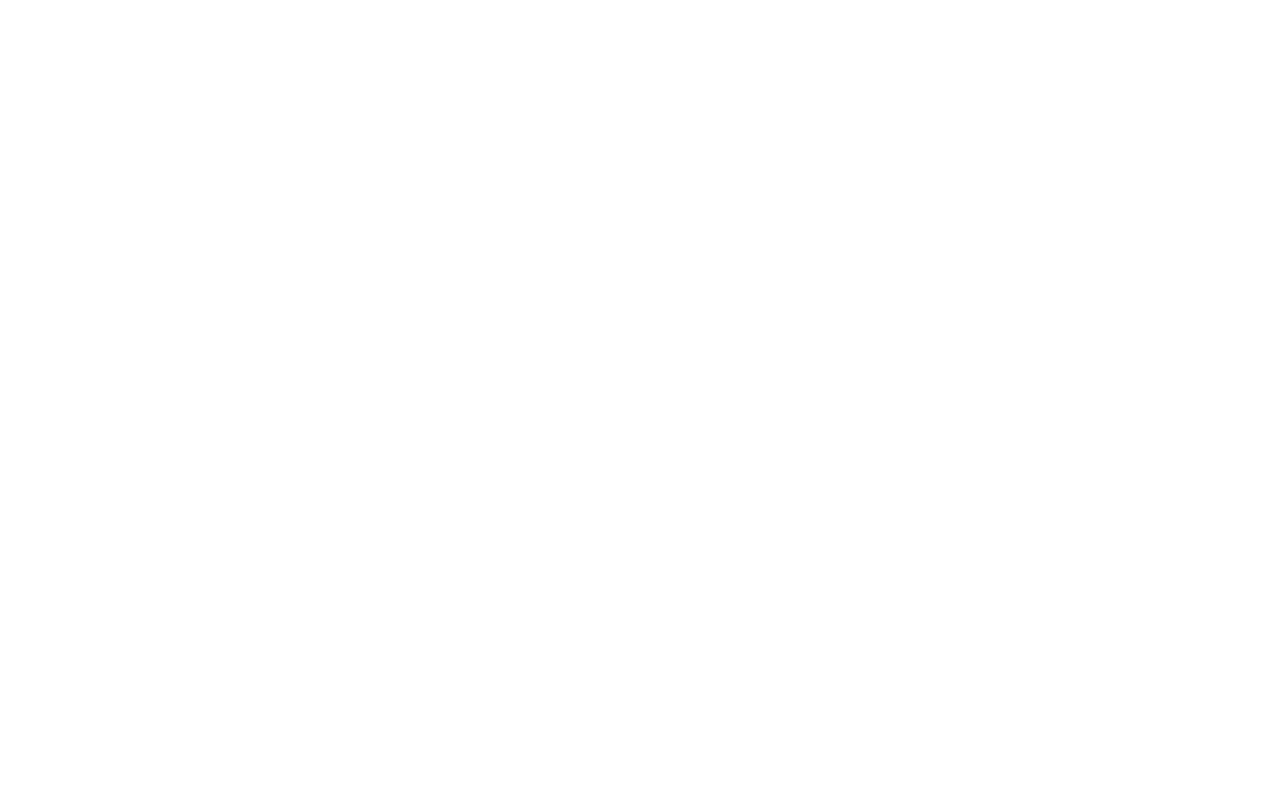
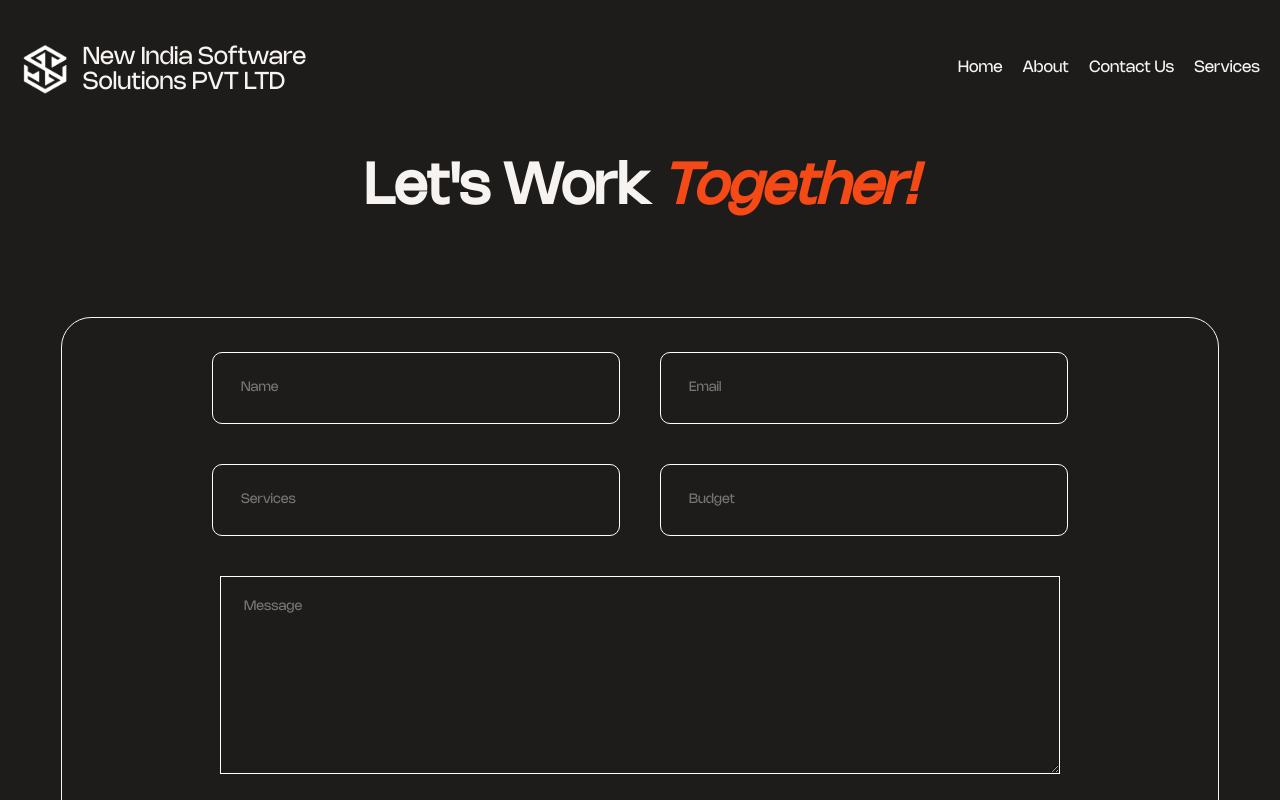
Before and after one commit to MohitTiwariBytes/NISS, a React (Vite) app: page /contact in a window 1280 px wide. Before the commit this address had no page. Built offline with nearby package versions, Linux system fonts and the light colour scheme.

Commit message:
Contact Page Front-End

```diff
--- a/src/App.css
+++ b/src/App.css
@@ -1,11 +1,13 @@
 html, body, #root{
   height: 100%;
   width: 100%;
+  background-color: var(--black);
 }
 
 *{
   margin: 0;
   padding: 0;
+  font-family: "Nohemi Regular";
 }
 
 @font-face {
@@ -17,3 +19,9 @@
   font-family: "Nohemi Bold";
   src: url("./assets/Fonts/Nohemi-Bold.ttf");
 }
+
+:root{
+  --orange: #F64A16;
+  --black: #1E1C1B;
+  --white: #F6F3F0;
+}
--- a/src/App.jsx
+++ b/src/App.jsx
@@ -1,6 +1,7 @@
 import { BrowserRouter, Routes, Route } from 'react-router-dom'
 import './App.css';
 import Home from './Pages/Home/Home';
+import Contact from './Pages/Contact/Contact';
 
 function App() {
 
@@ -10,6 +11,7 @@
           <Route exact path='/' element={
             <Home></Home>
           }/>
+          <Route path="/contact" element={<Contact></Contact>}></Route>
         </Routes>
     </BrowserRouter>
 
--- a/src/Components/Navbar/Navbar.css
+++ b/src/Components/Navbar/Navbar.css
@@ -9,13 +9,13 @@
 }
 
 .navbar {
-    height: 100%;
+    height: 100px;
     padding: 20px;
     display: flex;
     align-items: center;
     flex-direction: row;
     position: relative;
-    background: rgb(255, 255, 255);
+    background: var(--black);
     z-index: 10000;
 }
 
@@ -28,6 +28,11 @@
     position: absolute;
     width: 300px;
     cursor: pointer;
+}
+
+.leftNavbar h1{
+    color: var(--white);
+    font-weight: 400;
 }
 
 .rightNavbar {
@@ -48,6 +53,7 @@
     padding-bottom: 5px;
     font-size: 16px;
     font-weight: 500;
+    color: var(--white);
 }
 
 .navigation span::before {
@@ -57,7 +63,7 @@
     left: 0;
     height: 2px;
     width: var(--span-line-width, 0);
-    background-color: black;
+    background-color: var(--white);
     transition: width 0.3s ease-out;
 }
 
@@ -79,7 +85,7 @@
 .line1, .line2{
     width: 70%;
     height: 2px;
-    background: black;
+    background: var(--white);
     border-radius: 20px;
     transition: all 0.2s ease;
 }
@@ -100,7 +106,7 @@
     right: 0;
     width: 100%;
     height: 0%;
-    background-color: white;
+    background-color: var(--black);
     display: flex;
     justify-content: center;
     align-items: center;
@@ -117,7 +123,7 @@
 
 .texts span{
     font-size: 11.4vw;
-    color: black;
+    color: var(--white);
 }
 
 @media (max-width: 676px) {
--- a/src/Components/Navbar/Navbar.jsx
+++ b/src/Components/Navbar/Navbar.jsx
@@ -1,6 +1,6 @@
 import React, { useEffect, useRef, useState } from 'react';
 import './Navbar.css';
-import Logo from "../../assets/logo.png";
+import Logo from "../../assets/logoWhite.png";
 import gsap from 'gsap';
 
 const Navbar = () => {
@@ -14,7 +14,7 @@
         if (!open) {
             // Animate the opening of the menu
             gsap.to(topHamMenuRef.current, {
-                height: '60%', // Set to 60% height
+                height: '70%', // Set to 60% height
                 duration: 0.5, // Animation duration
                 ease: 'power4.out',
             });
@@ -70,7 +70,7 @@
             <div className="navbar">
                 <div onClick={() =>{window.location.replace("/")}} className="leftNavbar">
                     <img style={{ height: "50px" }} src={Logo} alt="Logo" />
-                    <h1>New India Software Solutions PVT LTD</h1>
+                    <h1>New India Software Solutions PVT LTD </h1>
                 </div>
                 <div className="rightNavbar">
                     <div className="navigation">
--- /dev/null
+++ b/src/Pages/Contact/Contact.css
@@ -0,0 +1,108 @@
+.main-contact-page {
+  width: 100%;
+  min-height: 150vh; /* Ensure the page height fills the viewport */
+  background-color: var(--black);
+  color: var(--white);
+  position: relative;
+  font-family: "Nohemi Regular";
+  overflow: hidden; /* Let Locomotive Scroll handle overflow */
+}
+
+.mainContactPage {
+  width: 100%;
+  min-height: 150vh; /* Ensure this section is large enough for scrolling */
+  display: flex;
+  flex-direction: column;
+  font-family: "Nohemi Regular";
+  background: var(--black);
+}
+
+.topTextContact {
+  margin-top: 20px;
+  width: 100%;
+  display: flex;
+  justify-content: center;
+}
+
+.topTextContact h1 {
+  font-size: 4.4vw;
+}
+
+z {
+  color: var(--orange);
+  font-style: italic;
+}
+
+.mainContactCard {
+  width: 100%;
+  display: flex;
+  flex-wrap: wrap;
+  justify-content: center;
+  align-items: center;
+  gap: 10px;
+  padding-bottom: 100px; /* Ensure enough space to scroll */
+}
+
+.contactCardOuter {
+  width: 85%;
+  padding: 34px;
+  border: 1px solid var(--white);
+  border-radius: 30px;
+  display: flex;
+  justify-content: center;
+  align-items: center;
+  margin-top: 100px;
+  flex-direction: column;
+}
+
+.contactCardInner {
+  width: 80%;
+  display: flex;
+  justify-content: center;
+  align-items: center;
+  flex-wrap: wrap;
+  gap: 40px;
+}
+
+.contactCardInner input {
+  padding: 28px;
+  background: var(--black);
+  border: none;
+  width: 350px;
+  border: 1px solid white;
+  color: var(--white);
+  border-radius: 10px;
+}
+
+.contactCardInner textarea {
+  width: 91%;
+  height: 150px;
+  background: var(--black);
+  border: 1px solid white;
+  color: var(--white);
+  padding: 23px;
+}
+
+.contactCardOuter button {
+  padding: 24px;
+  border-radius: 86px;
+  width: 200px;
+  border: 1px solid black;
+  background: var(--orange);
+  color: var(--black);
+  font-weight: 500;
+  margin-top: 50px;
+  cursor: pointer;
+}
+
+@media (max-width: 998px) {
+  .topTextContact h1 {
+    font-size: 7.5vw;
+  }
+}
+
+@media (max-width: 587px) {
+  .contactCardOuter {
+    width: 73%;
+  }
+}
--- /dev/null
+++ b/src/Pages/Contact/Contact.jsx
@@ -0,0 +1,72 @@
+import React, { useEffect, useRef, useState } from "react";
+import LocomotiveScroll from "locomotive-scroll";
+import "locomotive-scroll/dist/locomotive-scroll.css"; // Locomotive Scroll CSS
+import "./Contact.css";
+import Navbar from "../../Components/Navbar/Navbar";
+
+const Contact = () => {
+  const scrollRef = useRef(null); // Reference to the scroll container
+  const [isMobile, setIsMobile] = useState(window.innerWidth <= 1000);
+
+  useEffect(() => {
+    const handleResize = () => {
+      setIsMobile(window.innerWidth <= 1000);
+    };
+
+    window.addEventListener("resize", handleResize);
+
+    if (!isMobile) {
+      const scroll = new LocomotiveScroll({
+        el: scrollRef.current, // Attach to the scrollRef element
+        smooth: true, // Enable smooth scrolling
+      });
+
+      // Clean up Locomotive Scroll when component unmounts
+      return () => {
+        scroll.destroy();
+      };
+    }
+
+    return () => {
+      window.removeEventListener("resize", handleResize);
+    };
+  }, [isMobile]);
+
+  return (
+    <div className="main-contact-page">
+      {/* Navbar outside of the scrollable container */}
+      <div className="navbar">
+        <Navbar />
+      </div>
+
+      {/* Scrollable container */}
+      <div
+        ref={scrollRef}
+        className="main-contact-content"
+        data-scroll-container={!isMobile ? true : undefined}
+      >
+        <div className="mainContactPage">
+          <div className="topTextContact" data-scroll>
+            <h1>
+              Let's Work <z>Together!</z>
+            </h1>
+          </div>
+          <div className="mainContactCard" data-scroll>
+            <div className="contactCardOuter">
+              <div className="contactCardInner">
+                <input id="name" type="text" placeholder="Name" />
+                <input id="email" type="email" placeholder="Email" />
+                <input id="services" type="text" placeholder="Services" />
+                <input id="budget" type="text" placeholder="Budget" />
+                <textarea name="message" placeholder="Message" />
+              </div>
+              <button>Send</button>
+            </div>
+          </div>
+        </div>
+      </div>
+    </div>
+  );
+};
+
+export default Contact;
--- a/src/Pages/Home/Home.css
+++ b/src/Pages/Home/Home.css
@@ -0,0 +1,5 @@
+.main-home-page{
+    width: 100%;
+    height: 100%;
+    background: #1E1C1B;
+}
```
Also changed, not shown: src/assets/logoBlack.png (renamed from src/assets/logo.png), src/assets/logoWhite.png (added).
